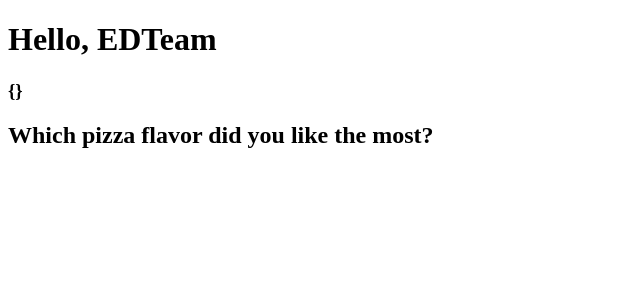
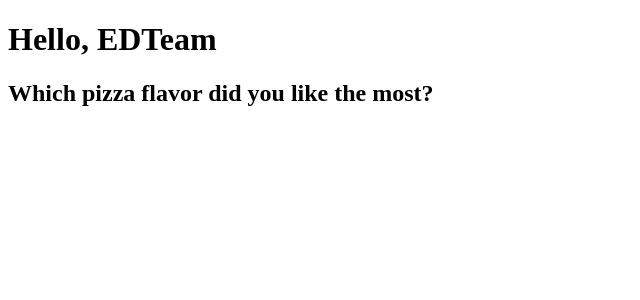
Before and after one commit to jlcarrascof/vsc-options-api-2019, a Vue app in the folder class4/: page / in a window 1280 px wide. Shown: the top 300 px of the page, without its empty margins (0-640 px from the left). Built offline with nearby package versions, Linux system fonts and the light colour scheme.

Commit message:
Fix ChildComponent slot binding to display the message correctly

```diff
--- a/class4/src/App.vue
+++ b/class4/src/App.vue
@@ -2,7 +2,7 @@
   <div>
     <ChildComponent>
       <template v-slot:mainSlot="scopedSlot">
-        <h3>{{ scopedSlot }}</h3>
+        <h3>{{ scopedSlot.mensaje }}</h3>
       </template>
     </ChildComponent>
   </div>
```
